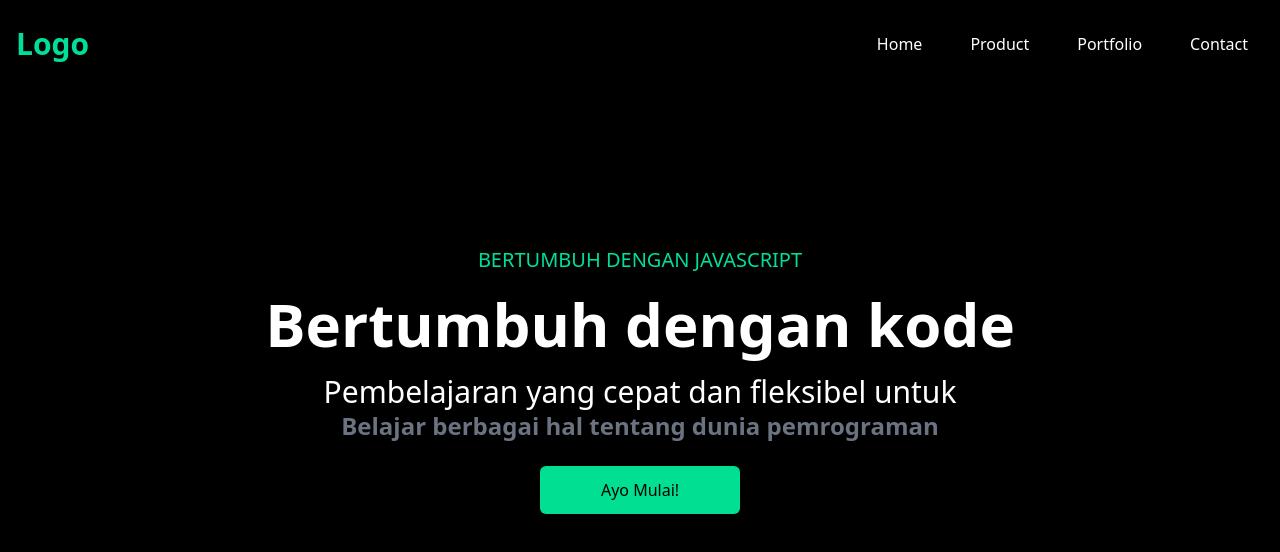
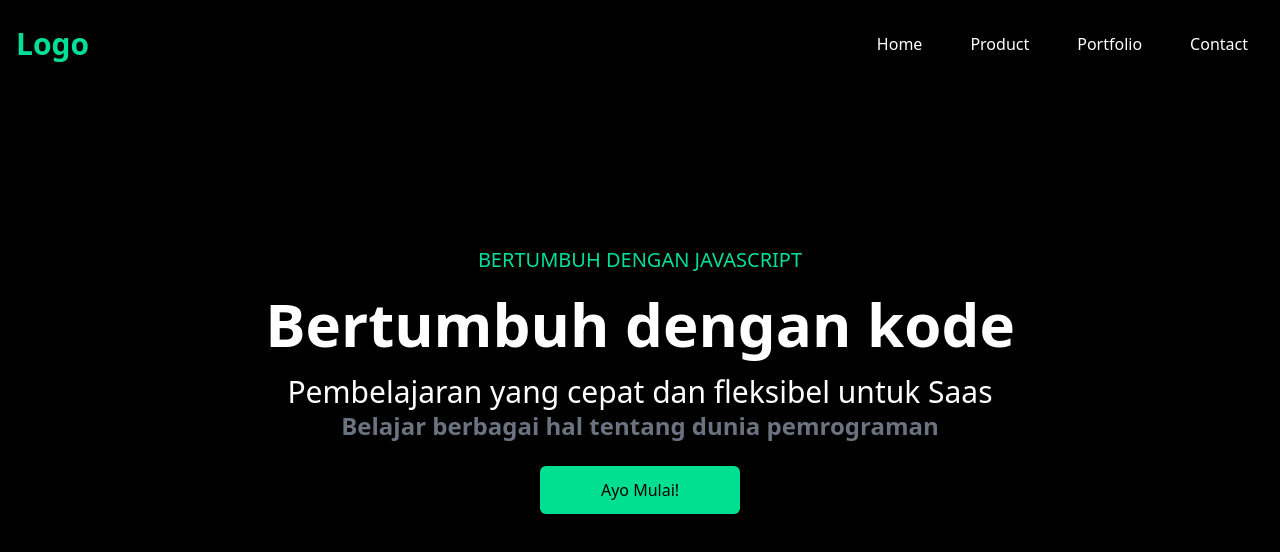
Before and after one commit to rantis-f/Tailwind-React, a website: page index.html in a window 1280 px wide. Drawn offline with Linux system fonts and the light colour scheme.

Commit message:
Menambahkan animasi text

```diff
--- a/index.html
+++ b/index.html
@@ -74,6 +74,17 @@
         }
     });
     // end bars
+    // animasi text
+    const typingText = document.getElementById('typing-text');
+
+    const typingDuration = 1500;
+
+
+    setTimeout(() => {
+        typingText.textContent = 'untuk Saas';
+        typingText.style.borderRight = 'none';
+    }, typingDuration);
+    // end animasi text
 </script>
 
 </html>
```
